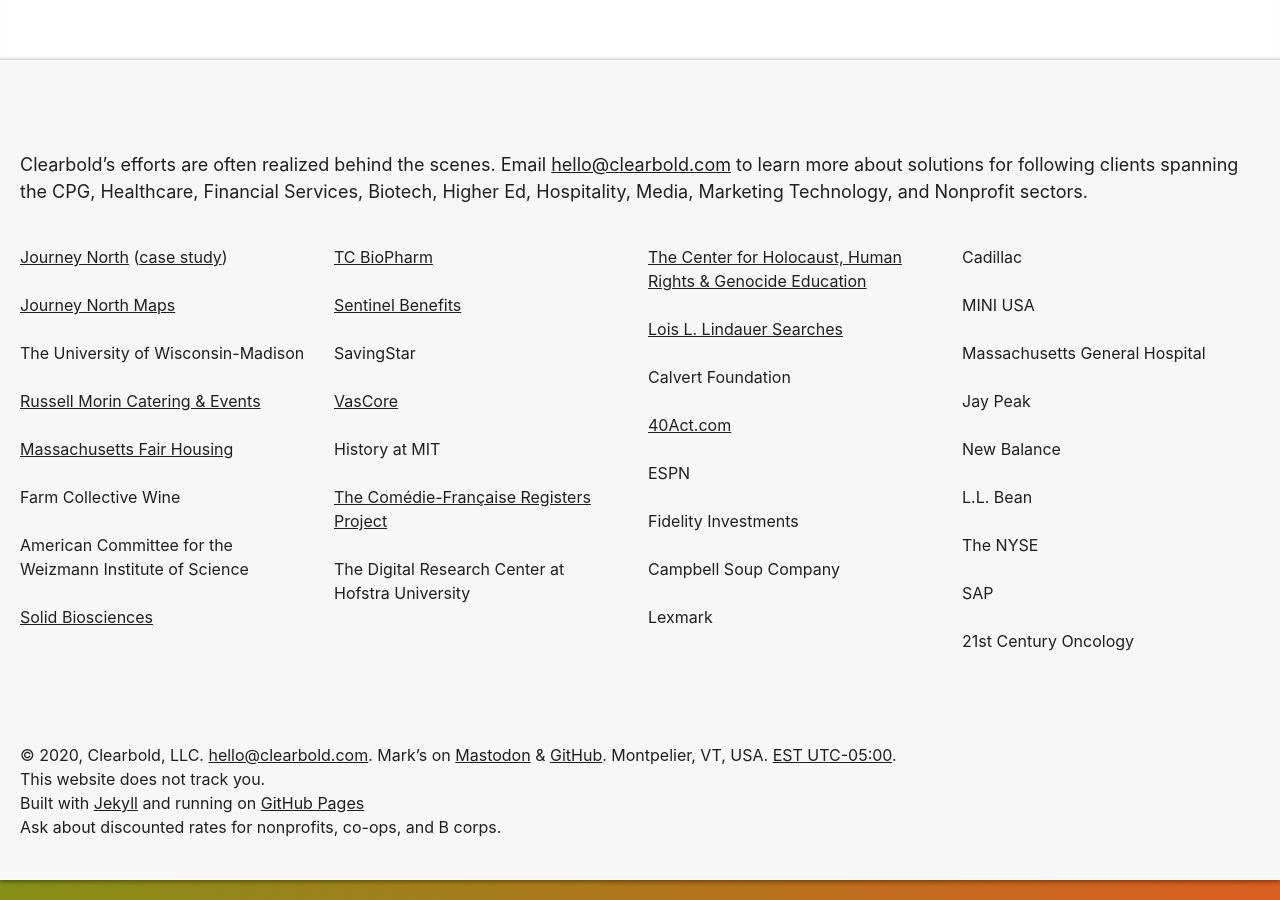
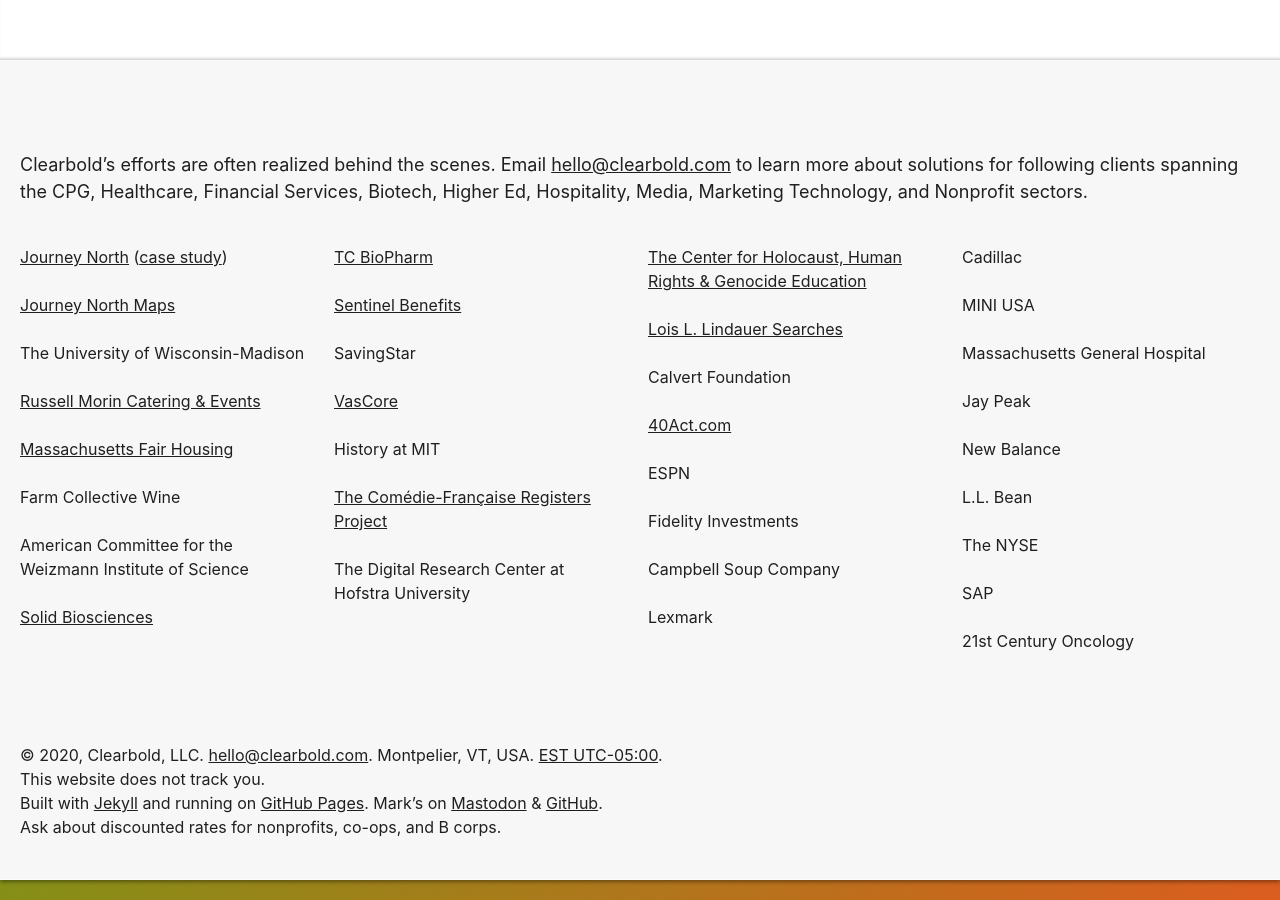
Before and after one commit to clearbold/clearbold.github.io, a Jekyll site: the page built from index.html, in a window 1280 px wide and 900 px high, scrolled down 2968 px. Built offline with Jekyll 4.4.1, drawn with Linux system fonts in a browser that asks for light colours.

Commit message:
GitHub link in footer

```diff
--- a/_includes/footer.html
+++ b/_includes/footer.html
@@ -1,5 +1,5 @@
     <footer class="panel-bottom" role="contentinfo">
         <div class="wrapper wrapper-content">
-            <p>&copy; 2020, Clearbold, LLC. <a href="mailto:hello@clearbold.com">hello@clearbold.com</a>. Mark&rsquo;s on <a rel="me" href="https://mastodon.technology/@circa1977">Mastodon</a> &amp;&nbsp;<a href="https://github.com/circa1977">GitHub</a>. Montpelier,&nbsp;VT,&nbsp;USA. <a href="https://en.wikipedia.org/wiki/UTC%E2%88%9205%3A00" target="_blank">EST&nbsp;UTC-05:00</a>.</p><p>This website does not track&nbsp;you.</p><p>Built with <a href="https://jekyllrb.com/">Jekyll</a> and running on <a href="https://pages.github.com/">GitHub Pages</a></p><p>Ask about discounted rates for&nbsp;nonprofits, co-ops, and B corps.<span class="no-cssgrid"> <a href="https://caniuse.com/#feat=css-grid" target="_blank">Upgrade your browser</a>.</span></p>
+            <p>&copy; 2020, Clearbold, LLC. <a href="mailto:hello@clearbold.com">hello@clearbold.com</a>. Montpelier,&nbsp;VT,&nbsp;USA. <a href="https://en.wikipedia.org/wiki/UTC%E2%88%9205%3A00" target="_blank">EST&nbsp;UTC-05:00</a>.</p><p>This website does not track&nbsp;you.</p><p>Built with <a href="https://jekyllrb.com/">Jekyll</a> and running on <a href="https://pages.github.com/">GitHub Pages</a>. Mark&rsquo;s on <a rel="me" href="https://mastodon.technology/@circa1977">Mastodon</a> &amp;&nbsp;<a href="https://github.com/circa1977">GitHub</a>.</p><p>Ask about discounted rates for&nbsp;nonprofits, co-ops, and B corps.<span class="no-cssgrid"> <a href="https://caniuse.com/#feat=css-grid" target="_blank">Upgrade your browser</a>.</span></p>
         </div>
     </footer>
```
